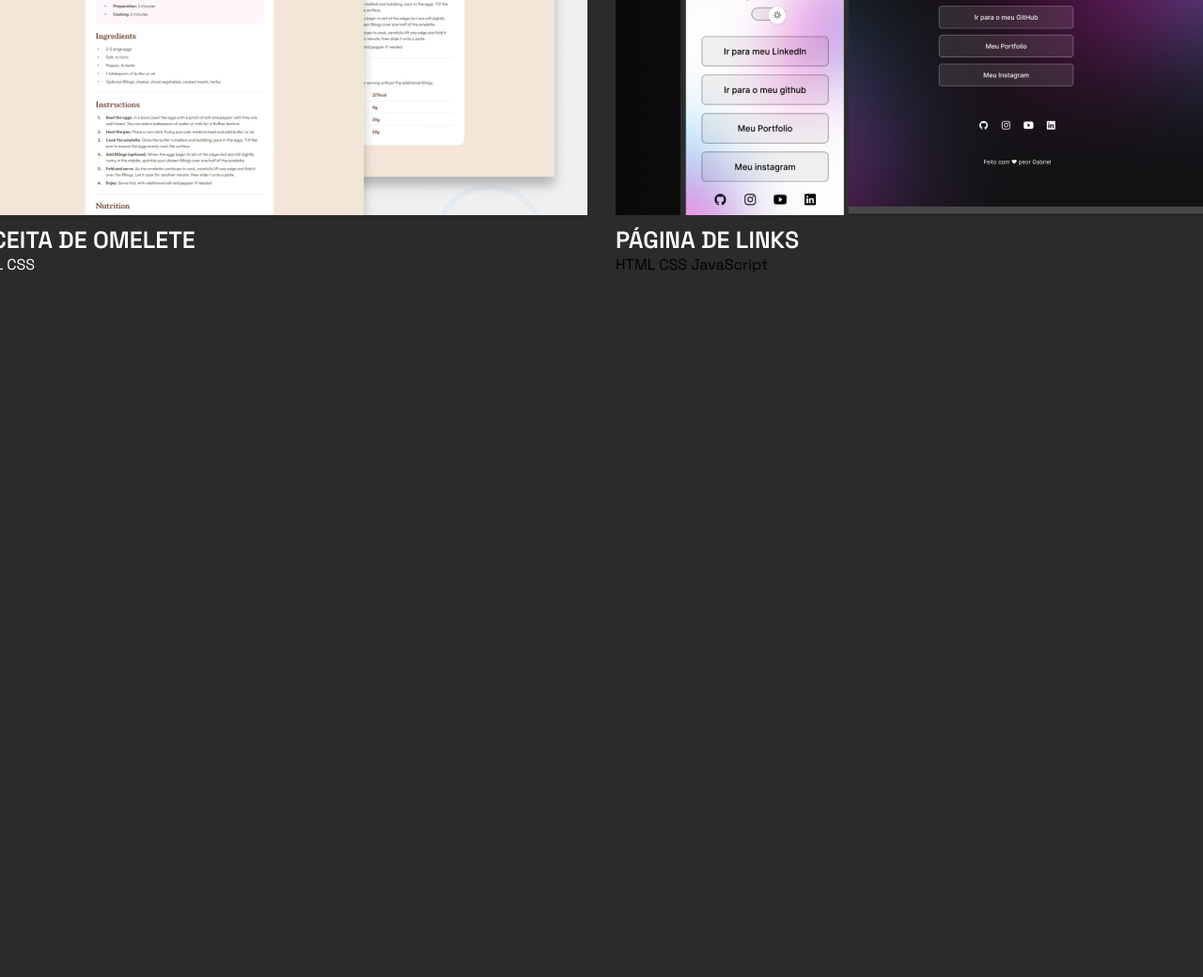
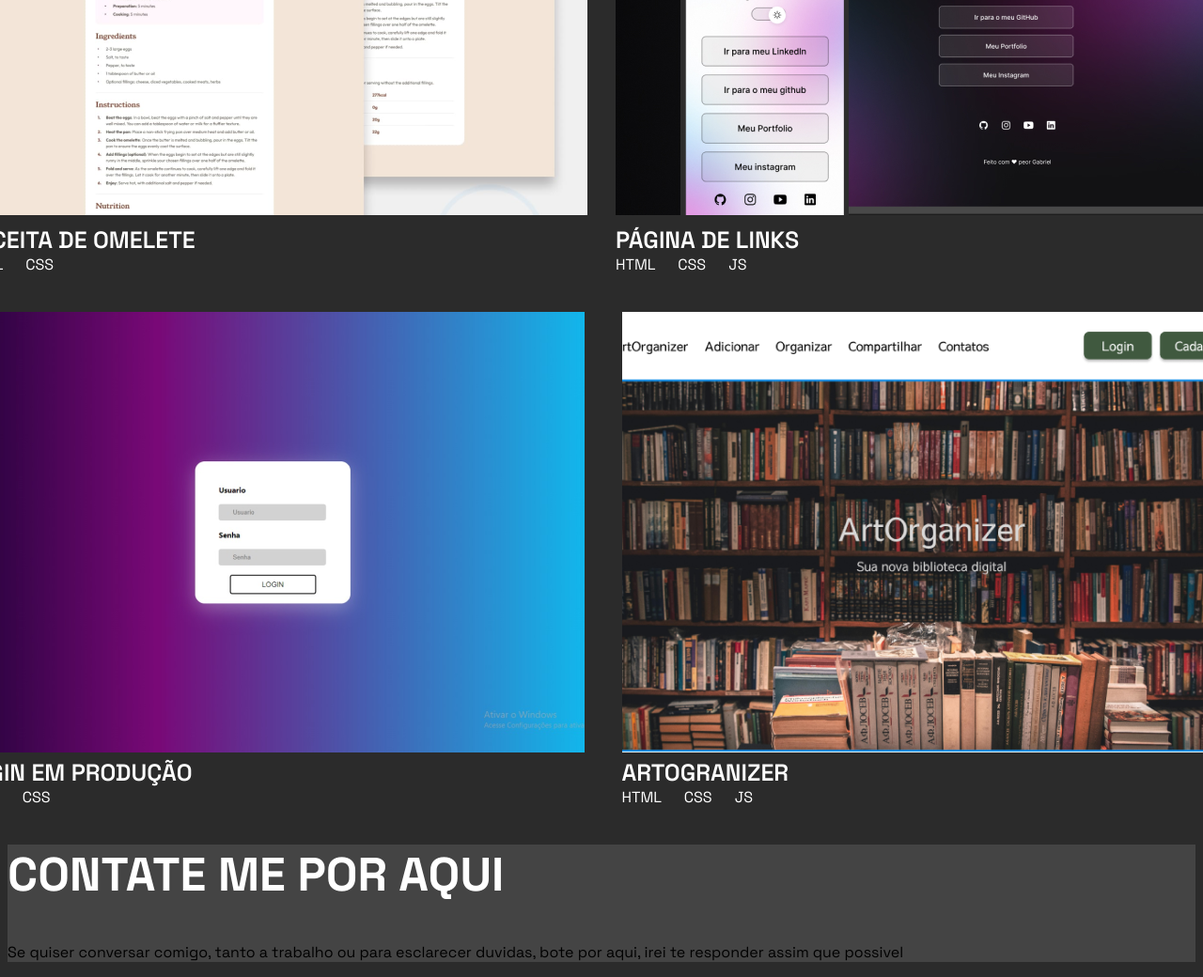
Before and after one commit to Bielfer12/meu_portfolio, a plain HTML site: page index.html in a window 1280 px wide. Shown: the part 2052-3092 px from the top of the page at 94% size. Before the commit the page ends 2352 px from the top, so only its background shows below. Drawn offline with nearby package versions, Linux system fonts and the light colour scheme.

Commit message:
update-commit

```diff
--- a/index.html
+++ b/index.html
@@ -65,17 +65,47 @@
         <h4 style="margin-left: 110px;">Projetos</h4>
     </div>
     <div id="totalite">
-        <div id="inglediente">
+        <div id="ingrediente">
             <img src="./assets/recipe.png" alt="ingediente de omelete">
                 <p style="margin: 5px 0 0 0; font-family: var(--all-font); font-size: 25px; font-weight: 600; color:white;">RECEITA DE OMELETE</p>
-                <span style="color: white;">HTML CSS</span>
+                <span style=" font-family: var(--all-font); color: white;">HTML </span>
+                <span style="margin-left: 20px; font-family: var(--all-font); color: white;">CSS </span>
     </div>
     <div id="paginadelinks">
         <img src="./assets/Cover.jpg" alt="" style="margin-left: 30px;">
         <p style="margin: 5px 0 0 30px; font-family: var(--all-font); font-size: 25px; font-weight: 600; color:white;">PÁGINA DE LINKS</p>
-        <span style="margin-left: 30px; font-family: var(--all-font);">HTML CSS JavaScript</span>
+        <span style="margin-left: 30px; font-family: var(--all-font); color: white;">HTML </span>
+        <span style="margin-left: 20px; font-family: var(--all-font); color: white;">CSS </span>
+        <span style="margin-left: 20px; font-family: var(--all-font); color: white;">JS </span>
     </div>
 </div>
+<div id="totalite2">
+    <div id="login">
+        <img src="./assets/login.png" alt="" style="margin: 40px 10px 0 0">
+        <p style="margin: 0 0 0 0; font-family: var(--all-font); font-size: 25px; font-weight: 600; color:white;">LOGIN EM PRODUÇÃO</p>
+        <span style=" font-family: var(--all-font); color: white;">HTML </span>
+        <span style="margin-left: 20px; font-family: var(--all-font); color: white;">CSS </span>
+    </div>
+    <div id="artorganizer">
+        <img src="./assets/artorganizer.png" alt="" style="margin: 40px 10px 0 30px">
+        <p style="margin: 0 0 0 30px; font-family: var(--all-font); font-size: 25px; font-weight: 600; color:white;">ARTOGRANIZER</p>
+        <span style="margin-left: 30px; font-family: var(--all-font); color: white;">HTML </span>
+        <span style="margin-left: 20px; font-family: var(--all-font); color: white;">CSS </span>
+        <span style="margin-left: 20px; font-family: var(--all-font); color: white;">JS </span>
+    </div>
+</div>
+    <div id="totalite3">
+
+        <div id="contact">
+            <h5 style="">CONTATE ME POR AQUI</h5>
+            <P>Se quiser conversar comigo, tanto a trabalho ou para esclarecer duvidas, bote por aqui, irei te responder assim que possivel</P>
+        </div>
+        <div id="input">
+
+        </div>
+        <div id="footer">
+
+    </div>
 </div>
 
         <script type="module" src="https://unpkg.com/ionicons@7.1.0/dist/ionicons/ionicons.esm.js"></script>
--- a/style.css
+++ b/style.css
@@ -122,3 +122,22 @@ body{
 #ingrediente {
 
 }
+
+#totalite2 {
+    display: flex;
+    justify-content: center;
+}
+
+#totalite3 {
+    background:var(--color-footer-image);
+
+}
+
+#contact h5 {
+
+    margin: 40px 0;
+    align-items: center;
+    color: white;
+    font-size: 50px;
+    font-family: var(--all-font);
+}
```
Also changed, not shown: assets/artorganizer.jpg (deleted), assets/artorganizer.png (added), assets/circle-lines.png (added), assets/login.jpg (deleted), assets/login.png (added).
